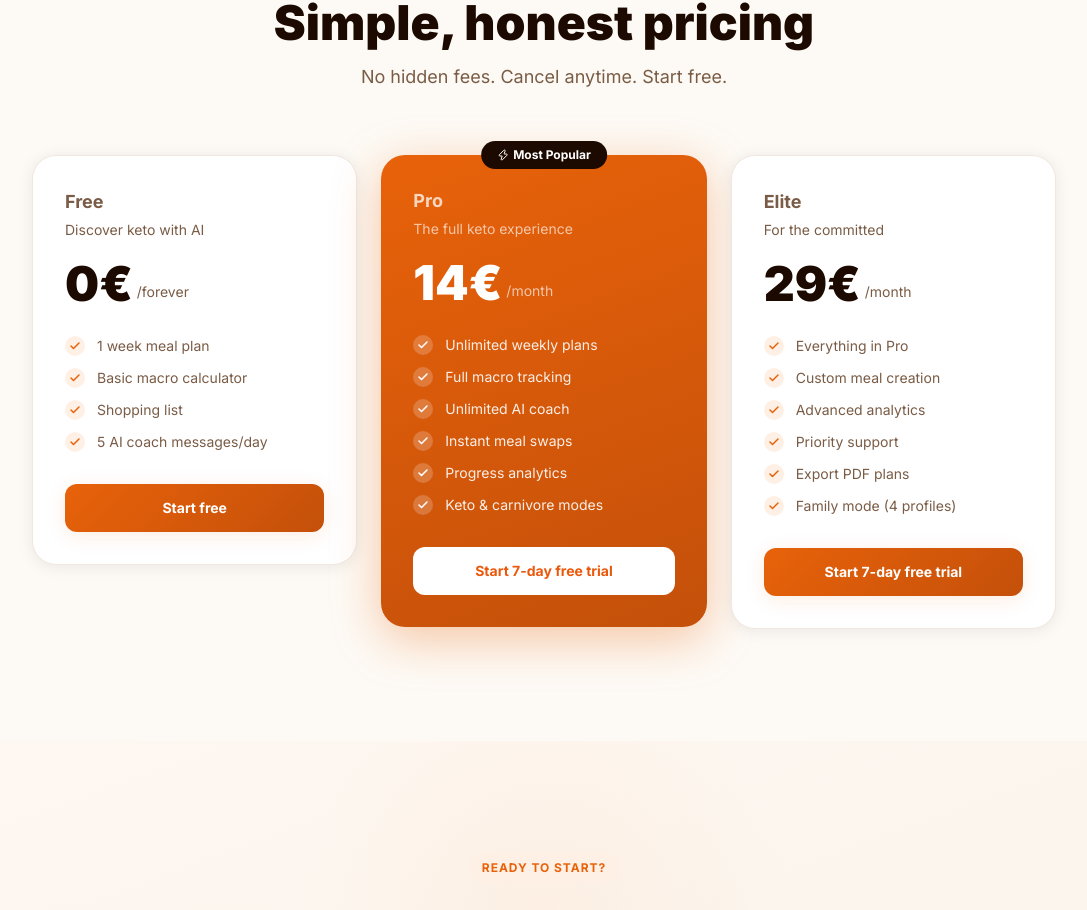
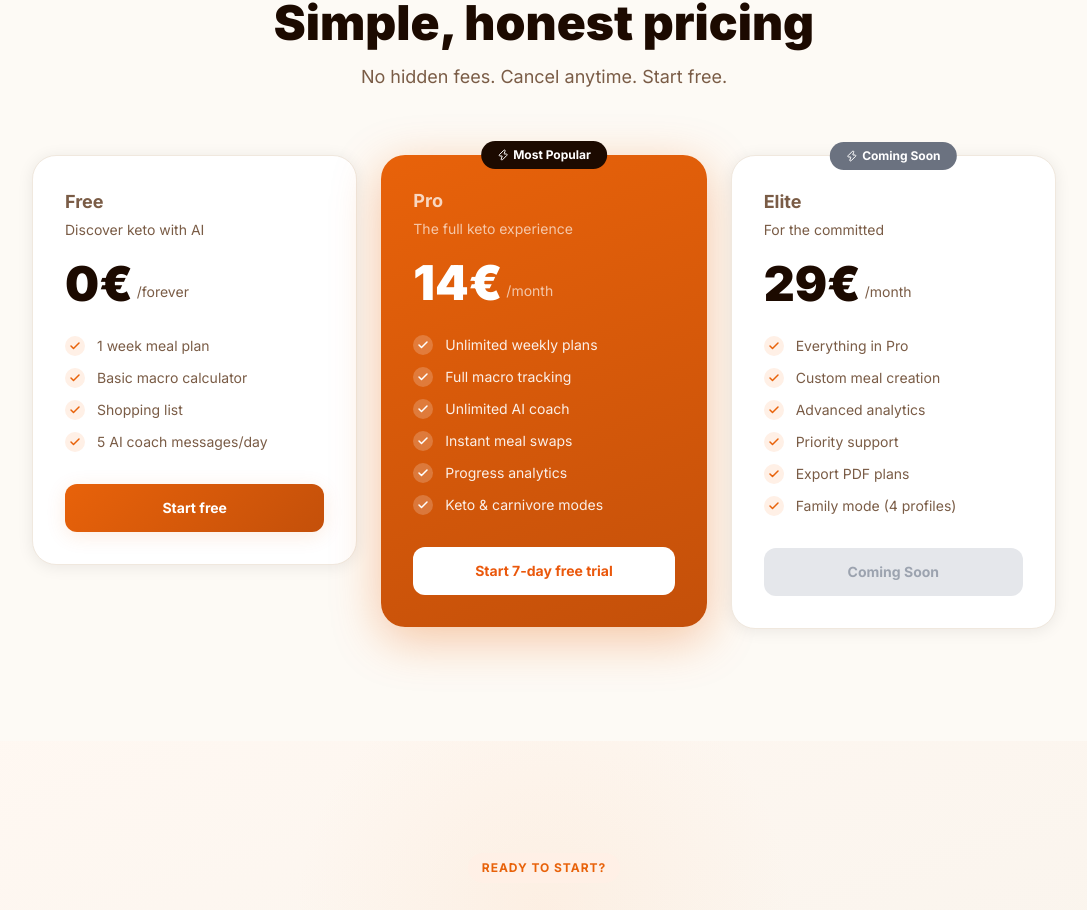
Before and after one commit to Osiwar/Keto-creator, a Next.js app in the folder frontend/: page / in a window 1280 px wide. Shown: the part 4609-5519 px from the top of the page, without its empty margins (96-1183 px from the left). Built offline with nearby package versions, Linux system fonts and the light colour scheme; no server answers.

Commit message:
feat: Elite plan shows Coming Soon badge with disabled button

```diff
--- a/frontend/components/landing/PricingSection.tsx
+++ b/frontend/components/landing/PricingSection.tsx
@@ -4,9 +4,9 @@ import { Check, Zap } from "lucide-react";
 import Link from "next/link";
 
 const plans = [
-  { name: "Free", price: "0", period: "forever", description: "Discover keto with AI", features: ["1 week meal plan", "Basic macro calculator", "Shopping list", "5 AI coach messages/day"], cta: "Start free", href: "/register", highlight: false },
-  { name: "Pro", price: "14", period: "month", description: "The full keto experience", features: ["Unlimited weekly plans", "Full macro tracking", "Unlimited AI coach", "Instant meal swaps", "Progress analytics", "Keto & carnivore modes"], cta: "Start 7-day free trial", href: "/register?plan=pro", highlight: true, badge: "Most Popular" },
-  { name: "Elite", price: "29", period: "month", description: "For the committed", features: ["Everything in Pro", "Custom meal creation", "Advanced analytics", "Priority support", "Export PDF plans", "Family mode (4 profiles)"], cta: "Start 7-day free trial", href: "/register?plan=elite", highlight: false },
+  { name: "Free", price: "0", period: "forever", description: "Discover keto with AI", features: ["1 week meal plan", "Basic macro calculator", "Shopping list", "5 AI coach messages/day"], cta: "Start free", href: "/register", highlight: false, comingSoon: false },
+  { name: "Pro", price: "14", period: "month", description: "The full keto experience", features: ["Unlimited weekly plans", "Full macro tracking", "Unlimited AI coach", "Instant meal swaps", "Progress analytics", "Keto & carnivore modes"], cta: "Start 7-day free trial", href: "/register?plan=pro", highlight: true, badge: "Most Popular", comingSoon: false },
+  { name: "Elite", price: "29", period: "month", description: "For the committed", features: ["Everything in Pro", "Custom meal creation", "Advanced analytics", "Priority support", "Export PDF plans", "Family mode (4 profiles)"], cta: "Coming Soon", href: "#", highlight: false, badge: "Coming Soon", comingSoon: true },
 ];
 
 function PlanCard({ plan, index }: { plan: typeof plans[0]; index: number }) {
@@ -16,7 +16,7 @@ function PlanCard({ plan, index }: { plan: typeof plans[0]; index: number }) {
       whileInView={{ opacity: 1, y: 0 }}
       viewport={{ once: true, amount: 0.15 }}
       transition={{ duration: 0.55, delay: index * 0.12, ease: [0.22, 1, 0.36, 1] }}
-      className={`relative rounded-3xl p-8 flex flex-col ${plan.highlight ? "" : "card"}`}
+      className={`relative rounded-3xl p-8 flex flex-col ${plan.highlight ? "" : "card"} ${plan.comingSoon ? "opacity-75" : ""}`}
       style={plan.highlight ? {
         background: "linear-gradient(160deg, #E8620A 0%, #C4500A 100%)",
         boxShadow: "0 12px 48px rgba(232,98,10,0.35)",
@@ -24,7 +24,13 @@ function PlanCard({ plan, index }: { plan: typeof plans[0]; index: number }) {
     >
       {plan.badge && (
         <div className="absolute -top-3.5 left-1/2 -translate-x-1/2">
-          <span className="flex items-center gap-1 text-xs font-bold px-4 py-1.5 rounded-full" style={{ background: "var(--text)", color: "#fff" }}>
+          <span
+            className="flex items-center gap-1 text-xs font-bold px-4 py-1.5 rounded-full"
+            style={plan.comingSoon
+              ? { background: "#6B7280", color: "#fff" }
+              : { background: "var(--text)", color: "#fff" }
+            }
+          >
             <Zap className="w-3 h-3" /> {plan.badge}
           </span>
         </div>
@@ -47,11 +53,21 @@ function PlanCard({ plan, index }: { plan: typeof plans[0]; index: number }) {
           </li>
         ))}
       </ul>
-      <Link href={plan.href}>
-        <button className={`w-full py-3.5 rounded-xl font-bold text-sm transition-all ${plan.highlight ? "bg-white text-orange-600 hover:bg-orange-50" : "btn-primary justify-center"}`}>
-          {plan.cta}
+      {plan.comingSoon ? (
+        <button
+          disabled
+          className="w-full py-3.5 rounded-xl font-bold text-sm cursor-not-allowed"
+          style={{ background: "#E5E7EB", color: "#9CA3AF" }}
+        >
+          Coming Soon
         </button>
-      </Link>
+      ) : (
+        <Link href={plan.href}>
+          <button className={`w-full py-3.5 rounded-xl font-bold text-sm transition-all ${plan.highlight ? "bg-white text-orange-600 hover:bg-orange-50" : "btn-primary justify-center"}`}>
+            {plan.cta}
+          </button>
+        </Link>
+      )}
     </motion.div>
   );
 }
```
